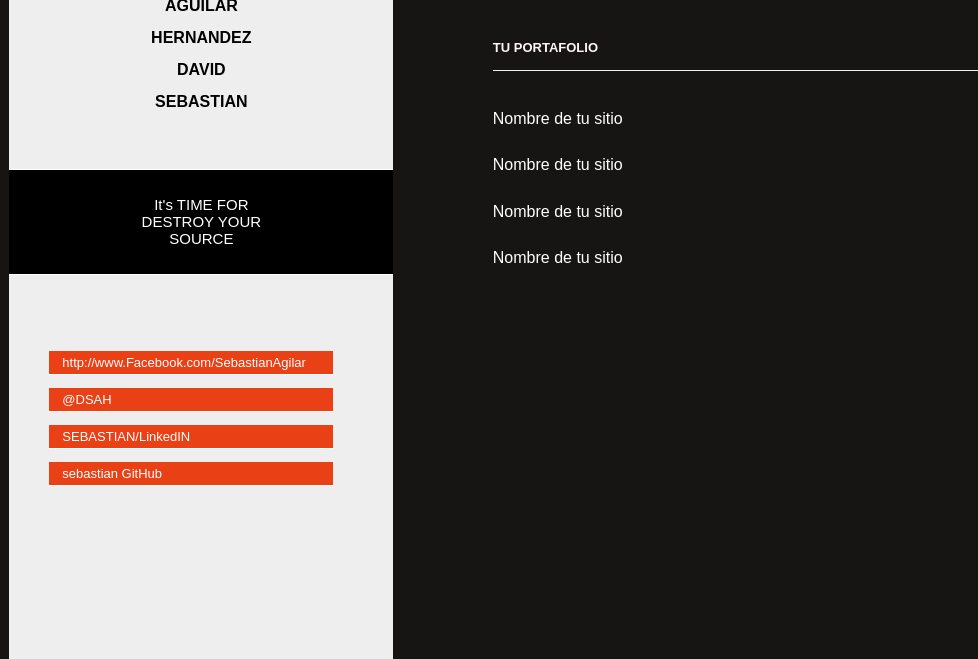
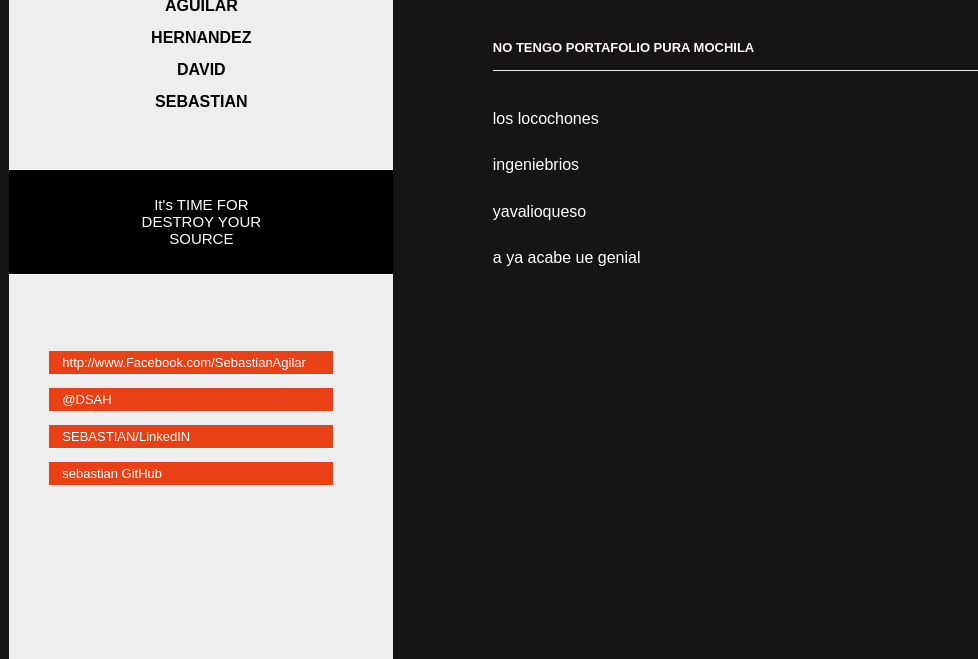
Before and after one commit to 00sebastian/github, a plain HTML site: page index.html in a window 1280 px wide. Shown: the part 141-800 px from the top of the page, without its empty margins (0-978 px from the left). Drawn offline with Linux system fonts and the light colour scheme.

Commit message:
YA ACABE MUAJAJAJA commit 5

```diff
--- a/index.html
+++ b/index.html
@@ -80,11 +80,11 @@
 
     <div class="bloque">
       <!-- 5º Commit - Tu portafolio -->
-      <h3>Tu portafolio</h3>
-      <a href="#"><p>Nombre de tu sitio</p></a>
-      <a href="#"><p>Nombre de tu sitio</p></a>
-      <a href="#"><p>Nombre de tu sitio</p></a>
-      <a href="#"><p>Nombre de tu sitio</p></a>
+      <h3>NO TENGO PORTAFOLIO PURA MOCHILA</h3>
+      <a href="#"><p>los locochones</p></a>
+      <a href="#"><p>ingeniebrios </p></a>
+      <a href="#"><p>yavalioqueso</p></a>
+      <a href="#"><p>a ya acabe ue genial</p></a>
     </div>
   </div>
 
```
